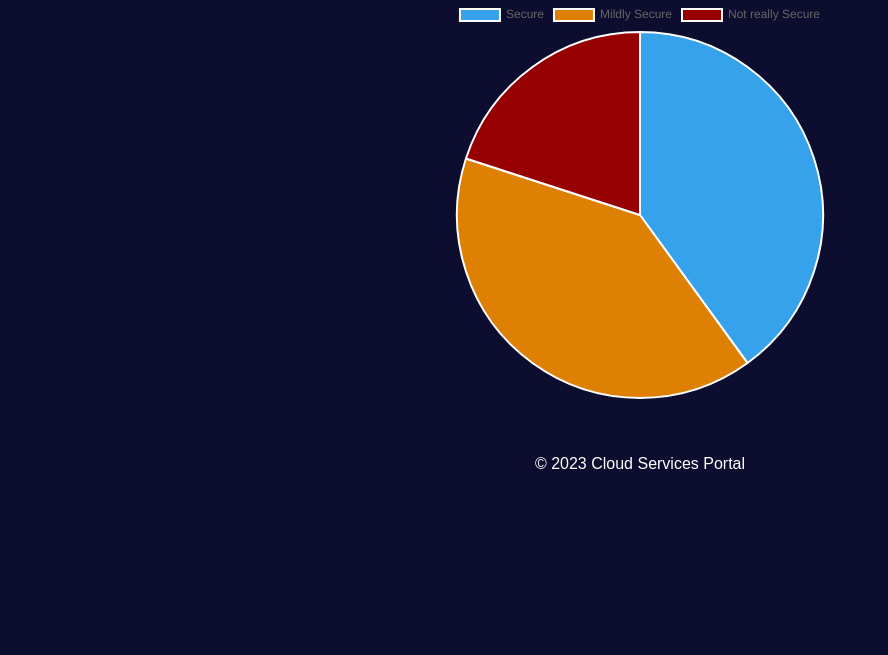
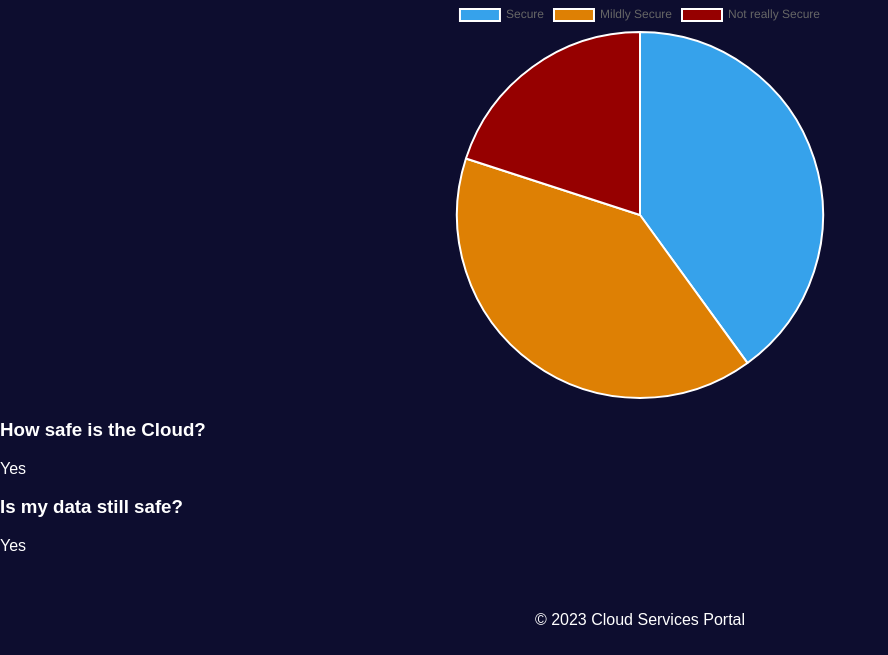
Before and after one commit to ilolnxs/ilolnxs.github.io, a plain HTML site: page security.html in a window 1280 px wide. Shown: the part 247-902 px from the top of the page, without its empty margins (0-888 px from the left). Before the commit the page ends 800 px from the top, so only its background shows below. Drawn offline with nearby package versions, Linux system fonts and the light colour scheme.

Commit message:
add: further security data

```diff
--- a/security.html
+++ b/security.html
@@ -23,6 +23,19 @@
     <section id="security">
         <h2>Security Cockpit</h2>
         <canvas id="securityChart" width="400" height="400"></canvas>
+
+        <!-- Boxes for additional security questions -->
+        <div class="security-box scale-green">
+            <h3>How safe is the Cloud?</h3>
+            <p>Yes</p>
+        </div>
+
+        <div class="security-box scale-green">
+            <h3>Is my data still safe?</h3>
+            <p>Yes</p>
+        </div>
+        <!-- End of security boxes -->
+
         <!-- Add other security-related content here -->
     </section>
 
@@ -30,14 +43,13 @@
         <p>&copy; 2023 Cloud Services Portal</p>
     </footer>
 
-</body>
     <script>
         // Get the canvas element
         var ctx = document.getElementById('securityChart').getContext('2d');
 
         // Define data for the pie chart
         var data = {
-        labels: ['Secure','Mildly Secure', 'Not really Secure'],
+            labels: ['Secure', 'Mildly Secure', 'Not really Secure'],
             datasets: [{
                 data: [40, 40, 20], // Example data, you can adjust these percentages
                 backgroundColor: ['#36a2eb', '#de8004', '#960000'], // Colors for each segment
@@ -48,6 +60,13 @@
         var myPieChart = new Chart(ctx, {
             type: 'pie',
             data: data,
+            options: {
+                legend: {
+                    display: true,
+                    position: 'bottom', // You can adjust the legend position
+                },
+            },
         });
     </script>
+</body>
 </html>
```
Lines whose indentation alone changed are shown as unchanged.
